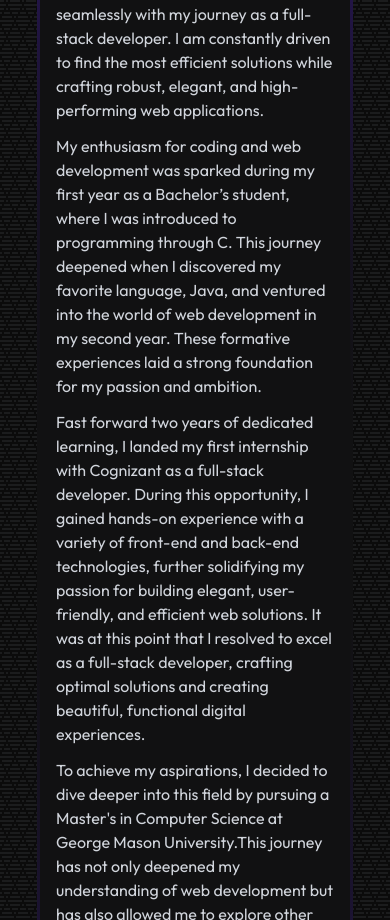
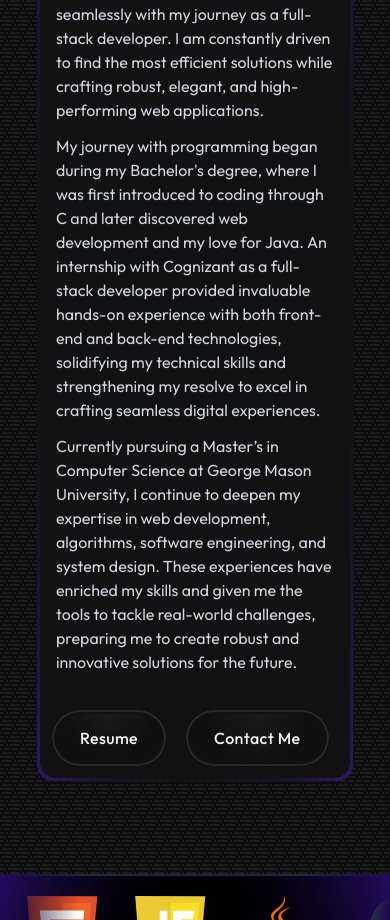
Before and after one commit to dheerajkrishna141/Portfolio, a React (Vite) app: page / in a window 390 px wide. Shown: the part 1080-2000 px from the top of the page. Built offline with nearby package versions, Linux system fonts and the light colour scheme.

Commit message:
Refactor:
- Changed the about text to be displayed on mobile devices
- Adjusted TypeWriter text wrap
- Handled navmenu close event on mobile devices

```diff
--- a/src/components/About.tsx
+++ b/src/components/About.tsx
@@ -32,34 +32,59 @@ const About = () => {
                 solutions while crafting robust, elegant, and high-performing
                 web applications.
               </p>
+              <div className="hidden md:flex flex-col gap-3 ">
                 <p>
-                My enthusiasm for coding and web development was sparked during
-                my first year as a Bachelor’s student, where I was introduced to
-                programming through C. This journey deepened when I discovered
-                my favorite language, Java, and ventured into the world of web
-                development in my second year. These formative experiences laid
-                a strong foundation for my passion and ambition.
+                  My enthusiasm for coding and web development was sparked
+                  during my first year as a Bachelor’s student, where I was
+                  introduced to programming through C. This journey deepened
+                  when I discovered my favorite language, Java, and ventured
+                  into the world of web development in my second year. These
+                  formative experiences laid a strong foundation for my passion
+                  and ambition.
                 </p>
                 <p>
-                Fast forward two years of dedicated learning, I landed my first
-                internship with Cognizant as a full-stack developer. During this
-                opportunity, I gained hands-on experience with a variety of
-                front-end and back-end technologies, further solidifying my
-                passion for building elegant, user-friendly, and efficient web
-                solutions. It was at this point that I resolved to excel as a
-                full-stack developer, crafting optimal solutions and creating
-                beautiful, functional digital experiences.
+                  Fast forward two years of dedicated learning, I landed my
+                  first internship with Cognizant as a full-stack developer.
+                  During this opportunity, I gained hands-on experience with a
+                  variety of front-end and back-end technologies, further
+                  solidifying my passion for building elegant, user-friendly,
+                  and efficient web solutions. It was at this point that I
+                  resolved to excel as a full-stack developer, crafting optimal
+                  solutions and creating beautiful, functional digital
+                  experiences.
                 </p>
                 <p>
                   To achieve my aspirations, I decided to dive deeper into this
-                field by pursuing a Master's in Computer Science at George Mason
-                University.This journey has not only deepened my understanding
-                of web development but has also allowed me to explore other
-                areas such as software engineering, algorithms, and system
-                design that contribute equally to enhancing my skills. The
-                experience has been incredibly rewarding and has fueled my
-                excitement to apply this knowledge in real-world scenarios.
+                  field by pursuing a Master's in Computer Science at George
+                  Mason University. This journey has not only deepened my
+                  understanding of web development but has also allowed me to
+                  explore other areas such as software engineering, algorithms,
+                  and system design that contribute equally to enhancing my
+                  skills. The experience has been incredibly rewarding and has
+                  fueled my excitement to apply this knowledge in real-world
+                  scenarios.
                 </p>
+              </div>
+              <div className="flex md:hidden flex-col gap-3">
+                <p>
+                  My journey with programming began during my Bachelor's degree,
+                  where I was first introduced to coding through C and later
+                  discovered web development and my love for Java. An internship
+                  with Cognizant as a full-stack developer provided invaluable
+                  hands-on experience with both front-end and back-end
+                  technologies, solidifying my technical skills and
+                  strengthening my resolve to excel in crafting seamless digital
+                  experiences.
+                </p>
+                <p>
+                  Currently pursuing a Master’s in Computer Science at George
+                  Mason University, I continue to deepen my expertise in web
+                  development, algorithms, software engineering, and system
+                  design. These experiences have enriched my skills and given me
+                  the tools to tackle real-world challenges, preparing me to
+                  create robust and innovative solutions for the future.
+                </p>
+              </div>
             </div>
             <div className="flex flex-row gap-7 sm:gap-5">
               <Button
--- a/src/components/Navmenu.tsx
+++ b/src/components/Navmenu.tsx
@@ -20,7 +20,7 @@ const Navmenu = () => {
           >
             <ul className="flex flex-col gap-2 flex-1">
               {content.map((cont, index) => (
-                <a href={"#" + cont}>
+                <a href={"#" + cont} onClick={() => setMenuOpen(false)}>
                   <li
                     key={index}
                     className="text-white text-xl font-medium cursor-pointer"
--- a/src/components/TypeWriter.tsx
+++ b/src/components/TypeWriter.tsx
@@ -24,7 +24,7 @@ const TypeWriter = ({ textList }: typeProps) => {
 
   return (
     <>
-      <p className="text-gray-300 text-2xl">
+      <p className="text-gray-300 text-2xl text-nowrap">
         a{" "}
         {textList[textIndex].split("").map((l, i) => {
           return (
@@ -35,7 +35,7 @@ const TypeWriter = ({ textList }: typeProps) => {
                 duration: MAIN_FADE_DURATION,
                 ease: "easeInOut",
               }}
-              className="relative text-2xl sm:text-4xl font-bold text-indigo-500"
+              className="relative text-2xl sm:text-4xl font-bold text-indigo-500 "
             >
               <motion.span
                 initial={{
```
Lines whose indentation alone changed are shown as unchanged.
